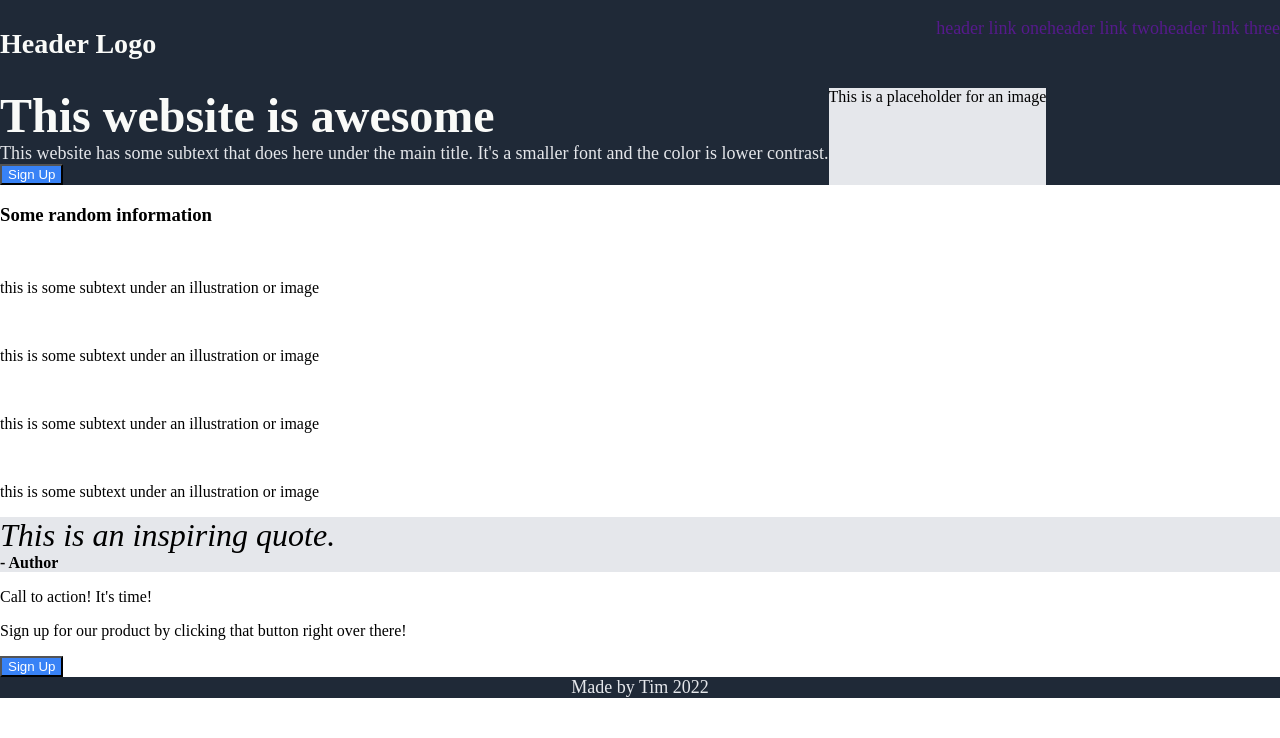
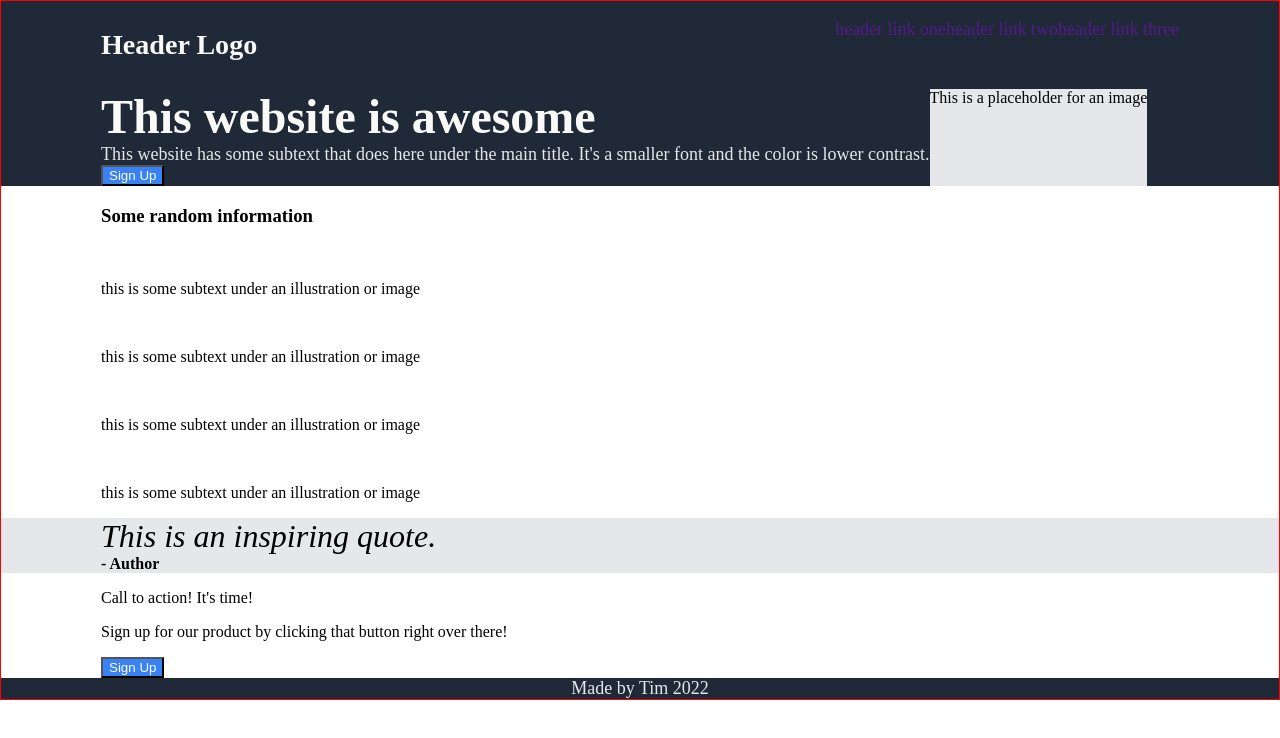
Before and after one commit to tim-mackenzie1/landing-page, a plain HTML site: page index.html in a window 1280 px wide. Drawn offline with Linux system fonts and the light colour scheme.

Commit message:
fix body border, add padding to items

```diff
--- a/index.html
+++ b/index.html
@@ -9,7 +9,7 @@
 </head>
 <body>
 
-    <div class="top container">
+    <div class="one">
         <div class="top items">
             <div class="header">
 
@@ -39,6 +39,7 @@
         </div>
     </div>
 
+    <div class="two">
         <div class="rando">
             <h3>Some random information</h3>
 
@@ -62,12 +63,16 @@
 
             </div>
         </div>
+    </div>
 
+   <div class="three">
     <div class="quote">
         <div class="quote-text">This is an inspiring quote.</div>
         <div class="author">- Author</div>
     </div>
+   </div>
 
+    <div class="four">
         <div class="signup">
             <div class="box">
                 <p>Call to action! It's time!</p>
@@ -76,6 +81,7 @@
                 <button>Sign Up</button>
             </div>
         </div>
+    </div>
 
     <div class="footer">Made by Tim  2022</div>
 </body>
--- a/styles.css
+++ b/styles.css
@@ -5,17 +5,26 @@
 body{
     display: flex;
     flex-direction: column;
-    justify-content: space-between;
     margin: 0;
+    border: 1px solid red;
+    height: auto;
 }
-.top,
+
+.one,
+.two,
+.three,
+.four {
+    padding-left: 100px;
+    padding-right: 100px;
+}
+
+.one,
 .footer {
     background-color:#1F2937
 }
 
-.top {
-    display:flex;
-    flex-direction: column;
+.three {
+    background-color:#E5E7EB;
 }
 
 .smol,
@@ -62,9 +71,6 @@ button {
 .hero-right{
     background-color:#E5E7EB;
 }
-.quote {
-    background-color:#E5E7EB;
-}
 
 .quote-text {
     font-size: 32px;
```
Lines whose indentation alone changed are shown as unchanged.
